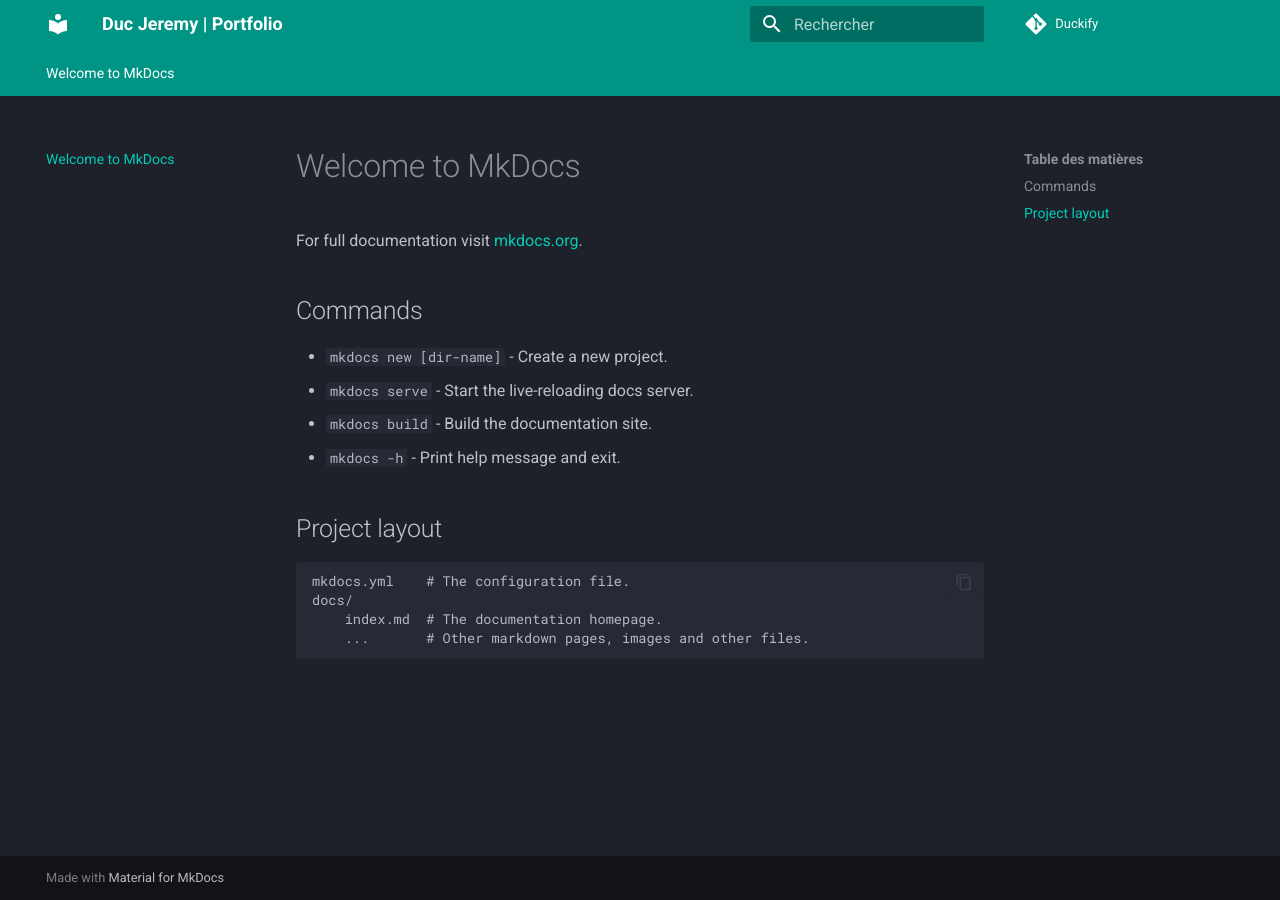
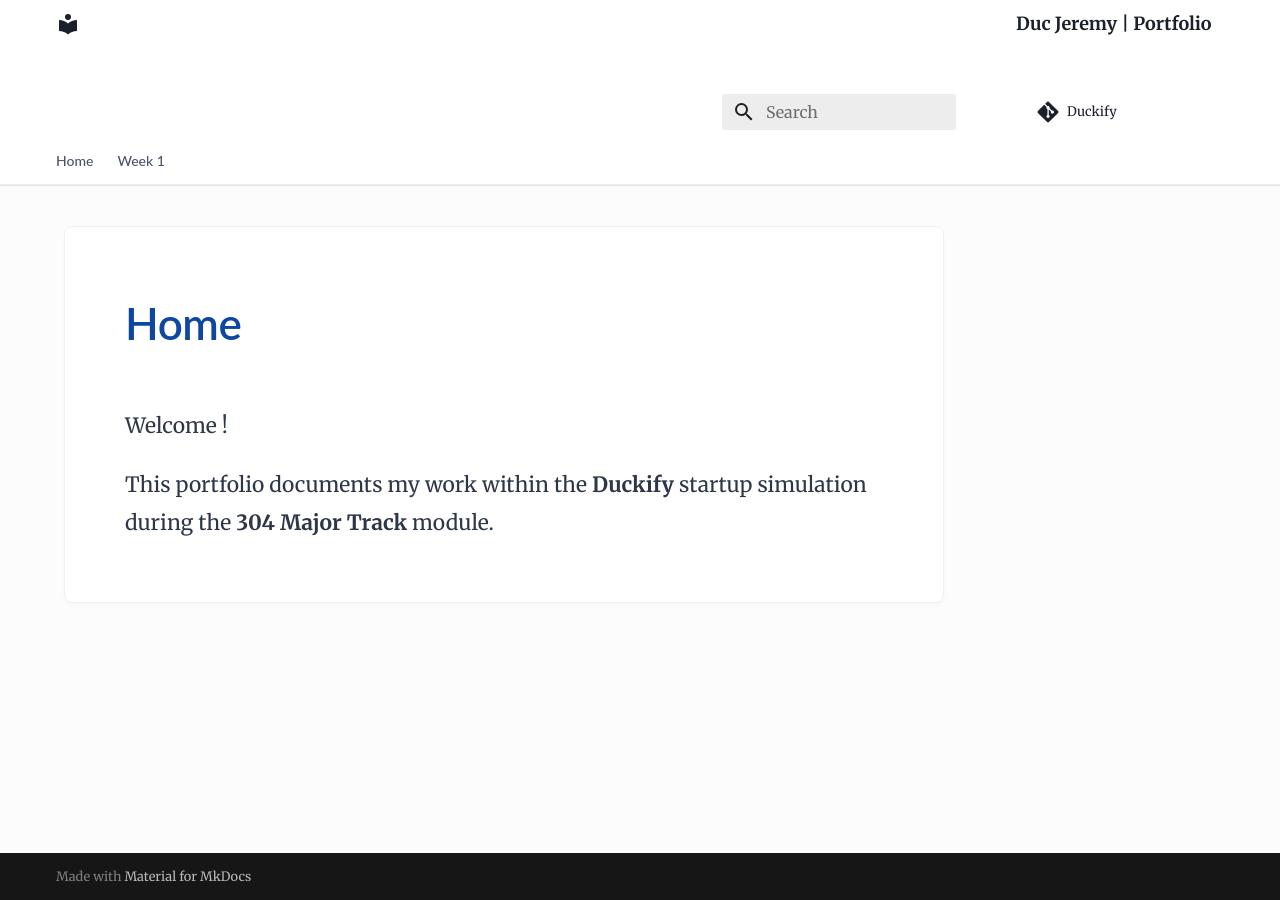
Before and after one commit to jijiduc/portfolio, an MkDocs documentation site: the page built from docs/index.md, in a window 1280 px wide. Built offline with MkDocs 1.6.1 and Material for MkDocs 9.7.7, drawn with Linux system fonts in a browser that asks for light colours; comment, search, counter and statistics services are not loaded.

Commit message:
doc/adding content for week 1

```diff
--- a/docs/index.md
+++ b/docs/index.md
@@ -1,17 +1,8 @@
-# Welcome to MkDocs
+---
+hide:
+  - toc
+---
 
-For full documentation visit [mkdocs.org](https://www.mkdocs.org).
+Welcome !
 
-## Commands
-
-* `mkdocs new [dir-name]` - Create a new project.
-* `mkdocs serve` - Start the live-reloading docs server.
-* `mkdocs build` - Build the documentation site.
-* `mkdocs -h` - Print help message and exit.
-
-## Project layout
-
-    mkdocs.yml    # The configuration file.
-    docs/
-        index.md  # The documentation homepage.
-        ...       # Other markdown pages, images and other files.
+This portfolio documents my work within the **Duckify** startup simulation during the **304 Major Track** module.
--- /dev/null
+++ b/docs/stylesheets/extra.css
@@ -0,0 +1,115 @@
+/* --- 1. GLOBAL CONFIGURATION --- */
+
+/* Very light general background */
+.md-main {
+    background-color: #fcfcfc;
+}
+
+/* The Grid: Removing the left column from the layout */
+/* Structure: [Empty space] [Content] [Right TOC] */
+.md-grid {
+    max-width: 1200px; /* Comfortable standard width */
+    margin: 0 auto;
+    display: grid;
+    grid-template-columns: 1fr 12rem; /* Content takes everything except the TOC */
+    gap: 2rem;
+}
+
+/* Permanently hiding the primary navigation sidebar (in case it forces display) */
+.md-sidebar--primary {
+    display: none;
+}
+
+/* --- 2. HEADER & TOP NAVIGATION (KEY ELEMENT) --- */
+
+/* Top header (Logo + Title) */
+.md-header {
+    background-color: #ffffff !important;
+    color: #1a202c !important;
+    box-shadow: none !important;
+    border-bottom: 1px solid #eaeaea;
+}
+
+/* Tab bar (Navigation) */
+.md-tabs {
+    background-color: #ffffff !important; /* Pure white background */
+    border-bottom: 1px solid #e2e8f0;
+    color: #4a5568 !important; /* Dark grey text */
+}
+
+/* Links in tabs */
+.md-tabs__link {
+    color: #4a5568 !important;
+    font-family: "Lato", sans-serif;
+    font-weight: 500;
+    opacity: 1 !important; /* Force visibility */
+    transition: color 0.2s;
+}
+
+/* Active tab */
+.md-tabs__link--active,
+.md-tabs__link:hover {
+    color: #0d47a1 !important; /* MIT Blue */
+    font-weight: 700;
+}
+
+/* Removing aggressive Material shadows */
+.md-header, .md-tabs {
+    box-shadow: 0 1px 2px rgba(0,0,0,0.02) !important;
+}
+
+/* --- 3. CENTRAL CONTENT (DOCUMENT) --- */
+
+.md-content {
+    background-color: transparent;
+    padding-top: 2rem;
+}
+
+/* The white "paper" containing the text */
+.md-content__inner {
+    background-color: white;
+    padding: 3rem;
+    border: 1px solid #eef1f4;
+    border-radius: 8px;
+    box-shadow: 0 4px 6px rgba(0,0,0,0.02); /* Very subtle shadow */
+}
+
+/* --- 4. TYPOGRAPHY (KEEPING IT SERIOUS) --- */
+
+/* Body text */
+.md-typeset {
+    font-family: "Merriweather", "Georgia", serif;
+    font-size: 1.05rem;
+    line-height: 1.8;
+    color: #2d3748;
+}
+
+/* Headings */
+.md-typeset h1,
+.md-typeset h2 {
+    font-family: "Lato", sans-serif;
+    color: #0d47a1;
+    font-weight: 600;
+    letter-spacing: -0.01em;
+}
+
+.md-typeset h1 {
+    margin-top: 0; /* Move the main title up */
+    font-size: 2.2rem;
+}
+
+/* --- 5. RIGHT TABLE OF CONTENTS (TOC) --- */
+
+/* Floating and discrete */
+.md-sidebar--secondary {
+    margin-top: 2rem;
+    height: auto;
+}
+
+.md-nav--secondary .md-nav__title {
+    background-color: transparent;
+    box-shadow: none;
+    color: #0d47a1;
+    font-weight: bold;
+    font-family: "Lato", sans-serif;
+}
--- a/mkdocs.yml
+++ b/mkdocs.yml
@@ -5,27 +5,25 @@
 
 theme:
   name: material
-  language: fr
+  language: en
   palette:
-    # Mode sombre par defaut (c'est plus classe)
-    - scheme: slate
-      primary: teal
-      accent: cyan
+    scheme: default
+    primary: white
+    accent: deep purple
   features:
-    - navigation.tabs # Menu horizontal pro
+    - navigation.tabs
+    - navigation.tabs.sticky
     - navigation.sections
-    - navigation.expand
-    - content.code.copy
+    - navigation.top
+    - toc.follow
+  font:
+    text: Merriweather
+    code: Roboto Mono
+  favicon: assets/isc.png
 
-markdown_extensions:
-  - admonition # Pour les notes, avertissements, etc.
-  - pymdownx.highlight:
-      anchor_linenums: true
-  - pymdownx.superfences
-  - pymdownx.arithmatex: # Pour vos formules LaTeX
-      generic: true
+extra_css:
+  - stylesheets/extra.css
 
-extra_javascript:
-  - javascripts/mathjax.js
-  - https://polyfill.io/v3/polyfill.min.js?features=es6
-  - https://cdn.jsdelivr.net/npm/mathjax@3/es5/tex-mml-chtml.js
+nav:
+  - Home: index.md
+  - "Week 1": journal/week1.md
```
Also changed, not shown: README.md (+21 -21 lines), docs/competences/skill_list.md (added, +10 -0 lines), docs/javascripts/mathjax.js (added, +13 -0 lines), docs/journal/week1.md (added, +64 -0 lines), instruction/instructions.md (added, +88 -0 lines), docs/assets/isc.png (added), 2 other files.
